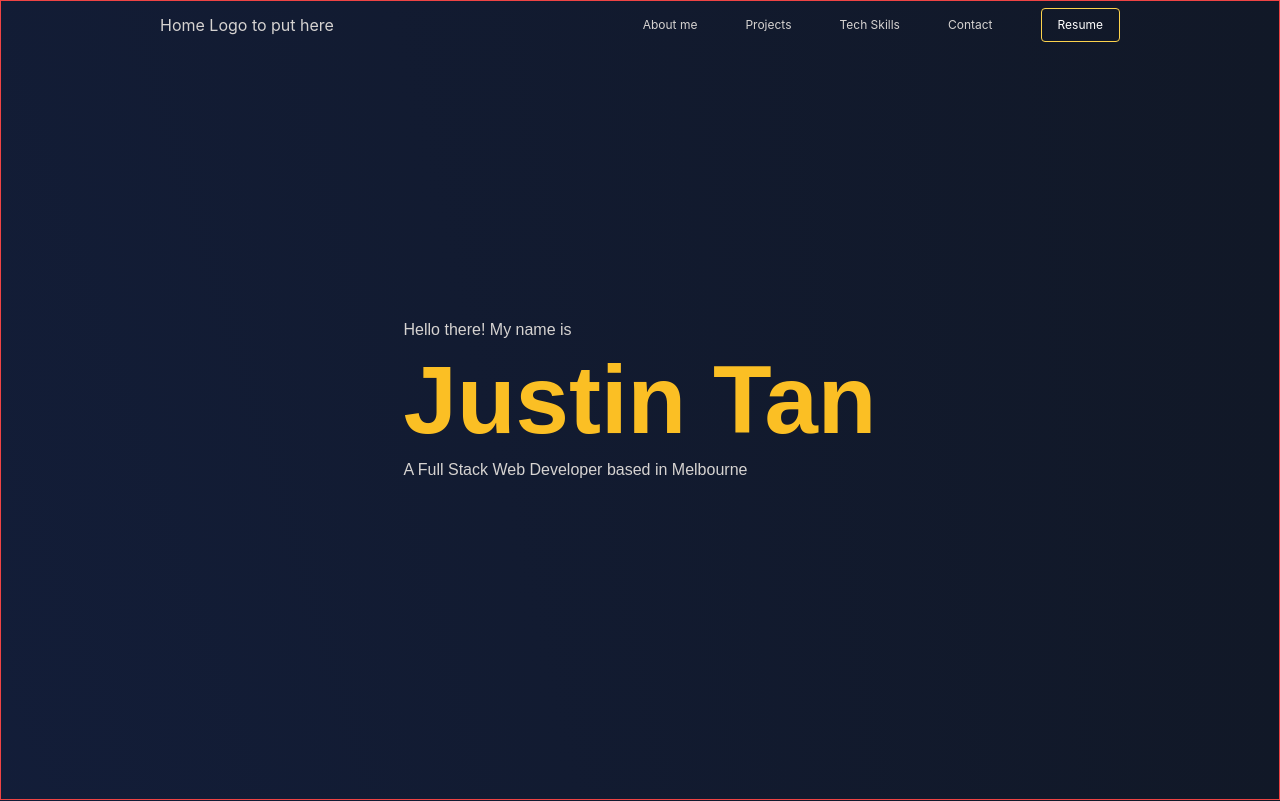
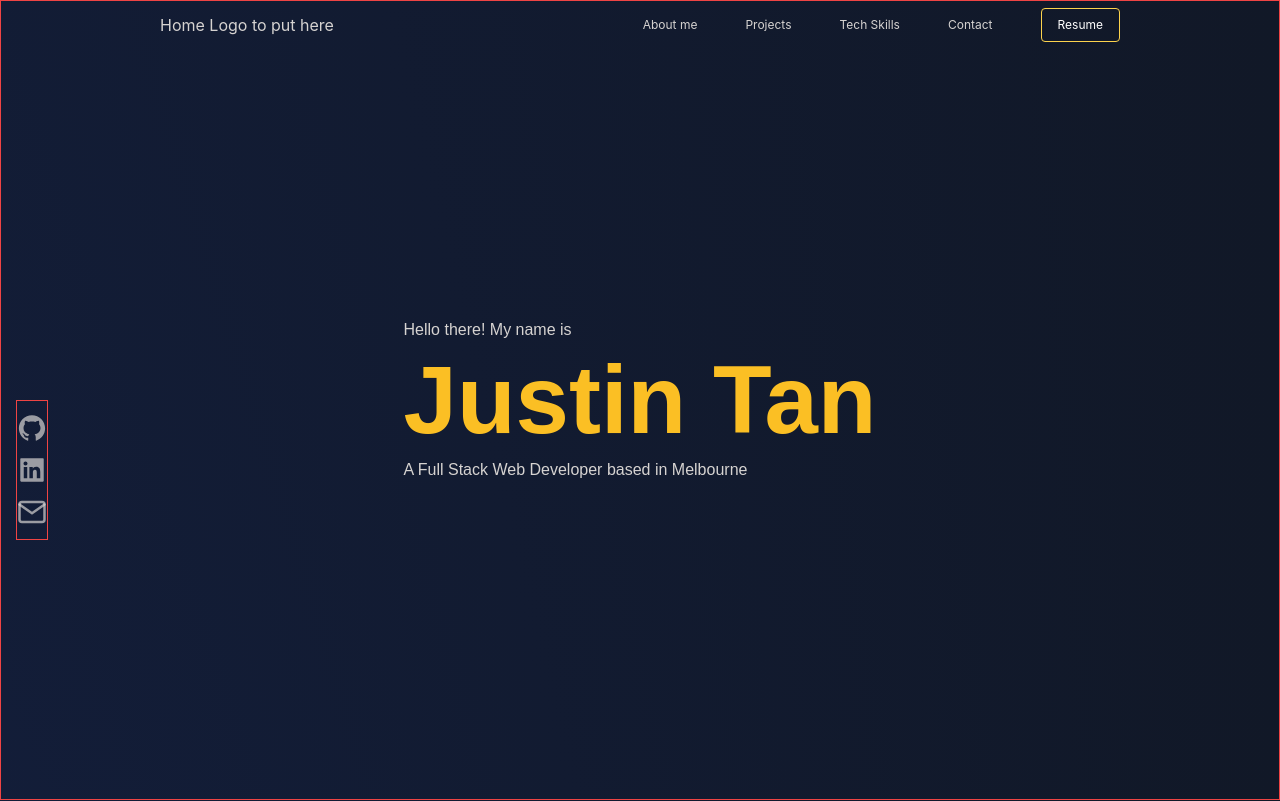
Before and after one commit to j-tws/project_portfolio, a React (Create React App) app: page / in a window 1280 px wide. Shown: the top 801 px of the page. Built offline with nearby package versions, Linux system fonts and the light colour scheme.

Commit message:
worked on side nav bar

```diff
--- a/src/App.js
+++ b/src/App.js
@@ -6,13 +6,15 @@ import Projects from './components/Projects'
 import TechSkills from './components/TechSkills'
 import Contact from './components/Contact'
 import HelloThere from './components/HelloThere';
-import { FiGithub } from "react-icons/fi";
+import { AiFillGithub } from "react-icons/ai";
+import { AiFillLinkedin } from "react-icons/ai";
+import { FiMail } from "react-icons/fi";
 
 
 function App() {
   return (
     <div className="App">
-      <div className="bg-[conic-gradient(at_bottom_right,_var(--tw-gradient-stops))] from-blue-700 via-blue-800 to-gray-900">
+      <div className="relative bg-[conic-gradient(at_bottom_right,_var(--tw-gradient-stops))] from-blue-700 via-blue-800 to-gray-900">
 
       <Router>
 
@@ -38,9 +40,33 @@ function App() {
 
       </header>
 
-      <nav>
+      <nav className="fixed top-1/2 left-4 border border-red-500">
         <ul>
-          <li></li>
+          <li className="my-3">
+            <a href="https://github.com/j-tws"><AiFillGithub
+              size={30}
+              color="#d6d3d1b3"
+              onMouseOver={ ({target})  => target.style.color="#fbbf24" }
+              onMouseOut={ ({target})  => target.style.color="#d6d3d1b3" }
+            /></a>
+          </li>
+          <li className="my-3">
+            <a href="https://linkedin.com/in/justintanws"><AiFillLinkedin
+              size={30}
+              color="#d6d3d1b3"
+              onMouseOver={ ({target})  => target.style.color="#fbbf24" }
+              onMouseOut={ ({target})  => target.style.color="#d6d3d1b3" }
+            /></a>
+          </li>
+          <li className="my-3">
+            <a href="https://linkedin.com/in/justintanws"><FiMail
+              size={30}
+              color="#d6d3d1b3"
+              onMouseOver={ ({target})  => target.style.color="#fbbf24" }
+              onMouseOut={ ({target})  => target.style.color="#d6d3d1b3" }
+            /></a>
+          </li>
+
         </ul>
       </nav>
 
--- a/src/components/TechSkills.jsx
+++ b/src/components/TechSkills.jsx
@@ -18,14 +18,14 @@ const iconSize = 70
 function TechSkills(){
 
   return (
-    <div className="px-4 py-8 mx-auto mt-10 border border-red-500">
+    <div className="px-4 py-8 mx-auto mt-10 border border-red-500 ">
 
       <h2 className="max-w-md mx-auto text-5xl mb-8 font-primary text-amber-400 font-bold text-center">Tech Skills</h2>
 
       <IconContext.Provider value={{ color: "#dfdfdfb3", className: "global-class-name" }}>
-        <div className="inline-block mx-auto max-w-2/3 border border-red-500">
+        <div className="inline-block mx-auto max-w-2/3 border border-red-500 md:mx-6">
 
-          <div className="inline-block group relative w-fit p-2 items-center">
+          <div className="inline-block group relative w-fit p-2 items-center ">
             <DiJavascript1 className="opacity-100 group-hover:opacity-50 hover:transition-all" size={iconSize}/>
             <p className="opacity-0 absolute top-1/2 left-1/2 -translate-x-1/2 -translate-y-1/2 text-amber-400 font-secondary font-bold group-hover:opacity-100 hover:transition-all p-5">Javascript</p>
           </div>
```
